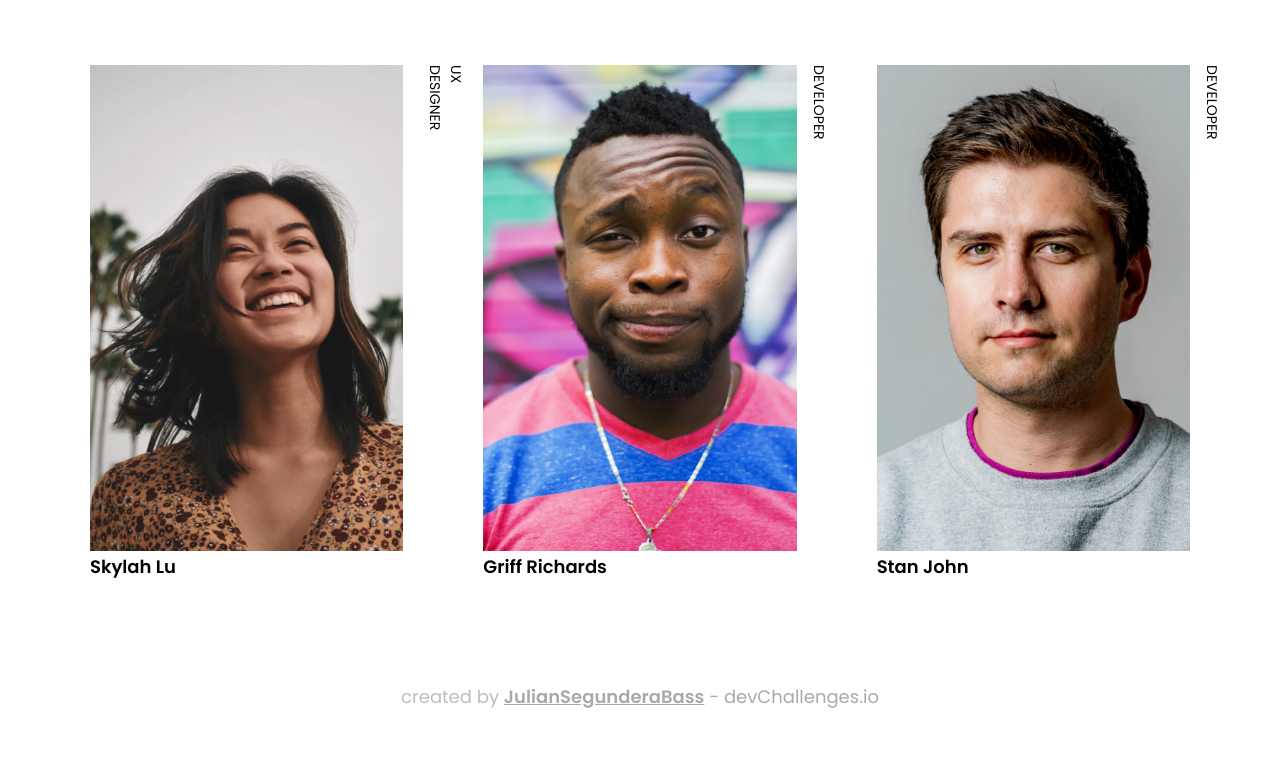
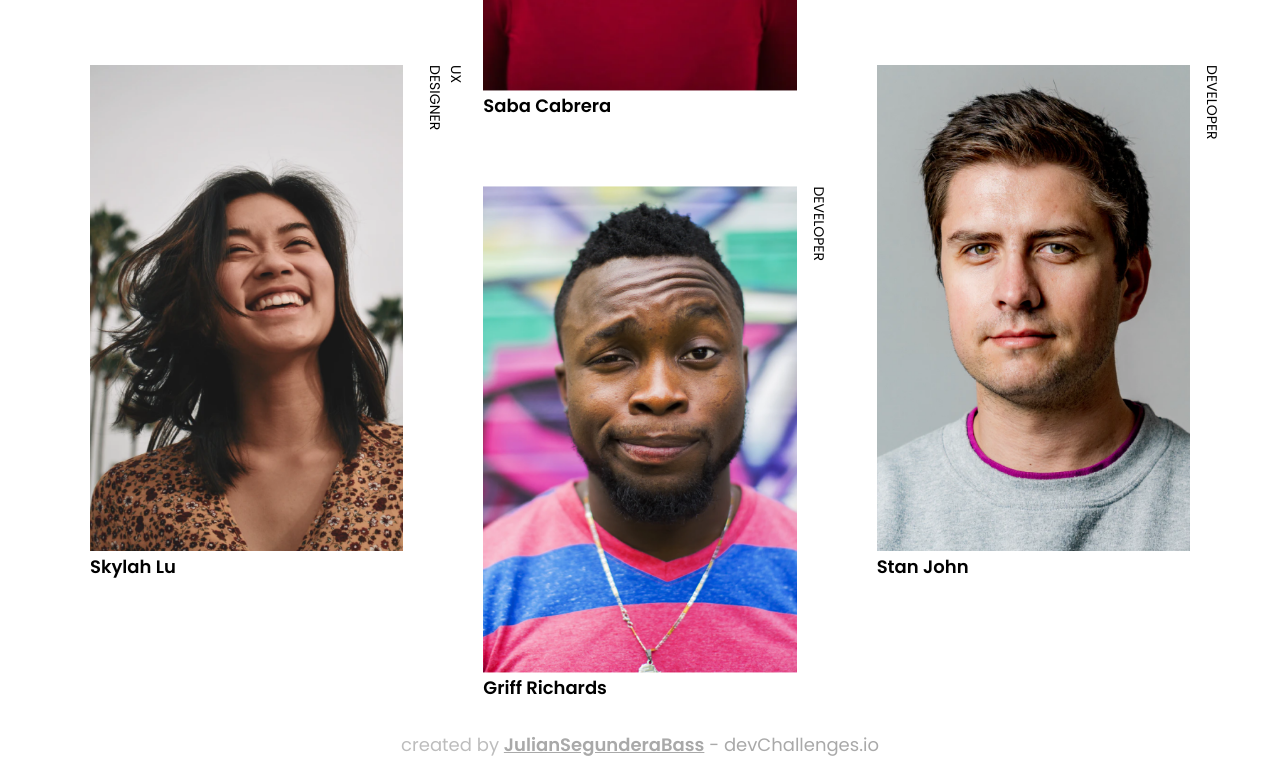
Before and after one commit to JulianSegunderaBass/ResponsiveWebDev_MyTeamPage, a plain HTML site: page index.html in a window 1280 px wide. Shown: the part 850-1632 px from the top of the page. Before the commit the page ends 1584 px from the top, so only its background shows below. Drawn offline with Linux system fonts and the light colour scheme.

Commit message:
Offsetting image positions effect

```diff
--- a/style.css
+++ b/style.css
@@ -61,7 +61,6 @@ main {
 }
 .img-box {
   position: relative;
-  cursor: crosshair;
 }
 img {
   width: 100%;
@@ -88,11 +87,9 @@ img {
   transform: rotate(90deg) translateY(-150%);
 }
 footer {
-  /* position: fixed;
-  bottom: 0;
-  width: 100%; */
   text-align: center;
   padding: 1.2rem 2.4rem;
+  margin-top: 4.8rem;
   font-family: 'Montserrat', sans-serif;
   font-size: 1.4rem;
   font-weight: 500;
@@ -106,3 +103,6 @@ footer {
   font-weight: 700;
   text-decoration: underline;
 }
+.img-box:nth-of-type(2), .img-box:nth-of-type(5) {
+  transform: translateY(25%);
+}
```
